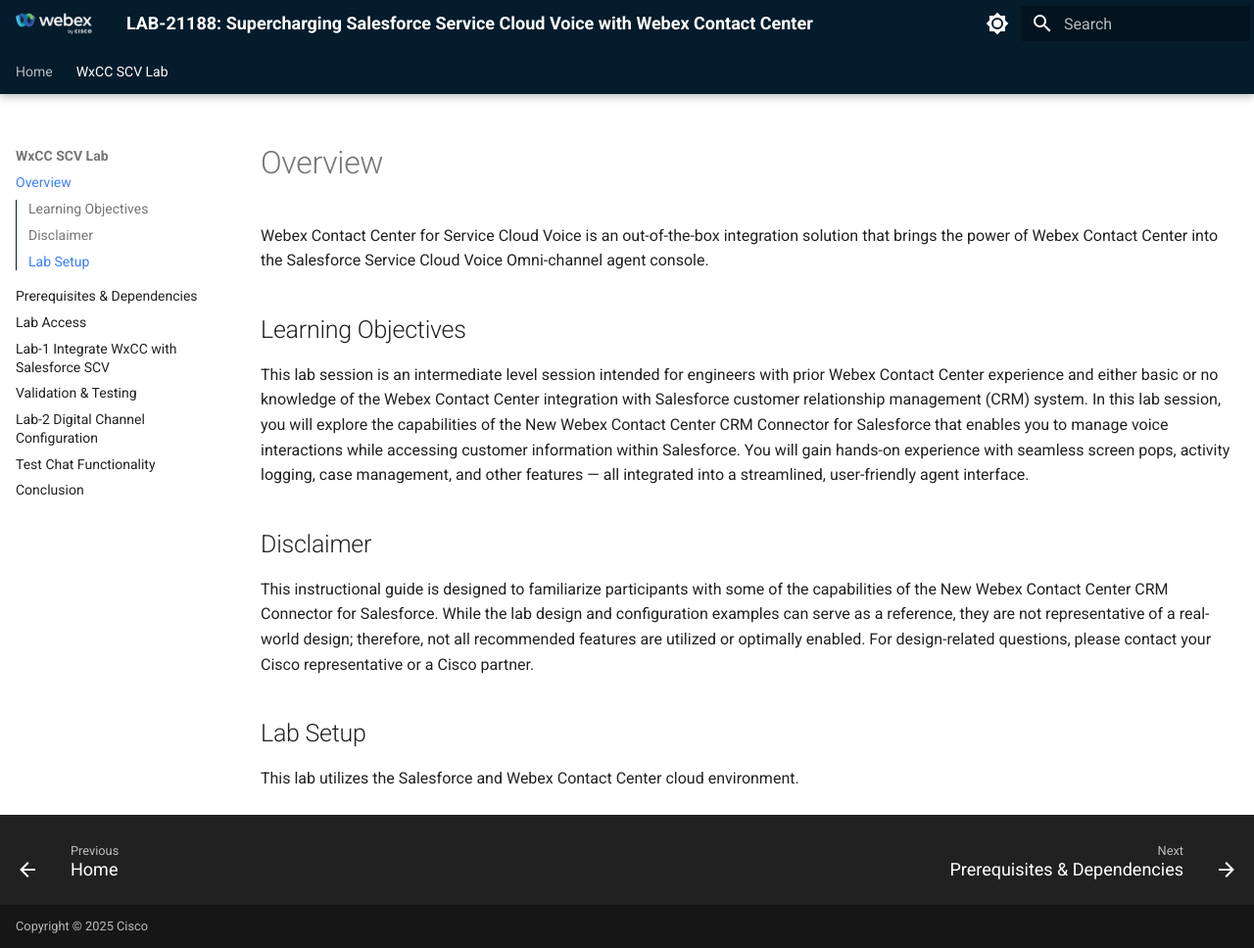
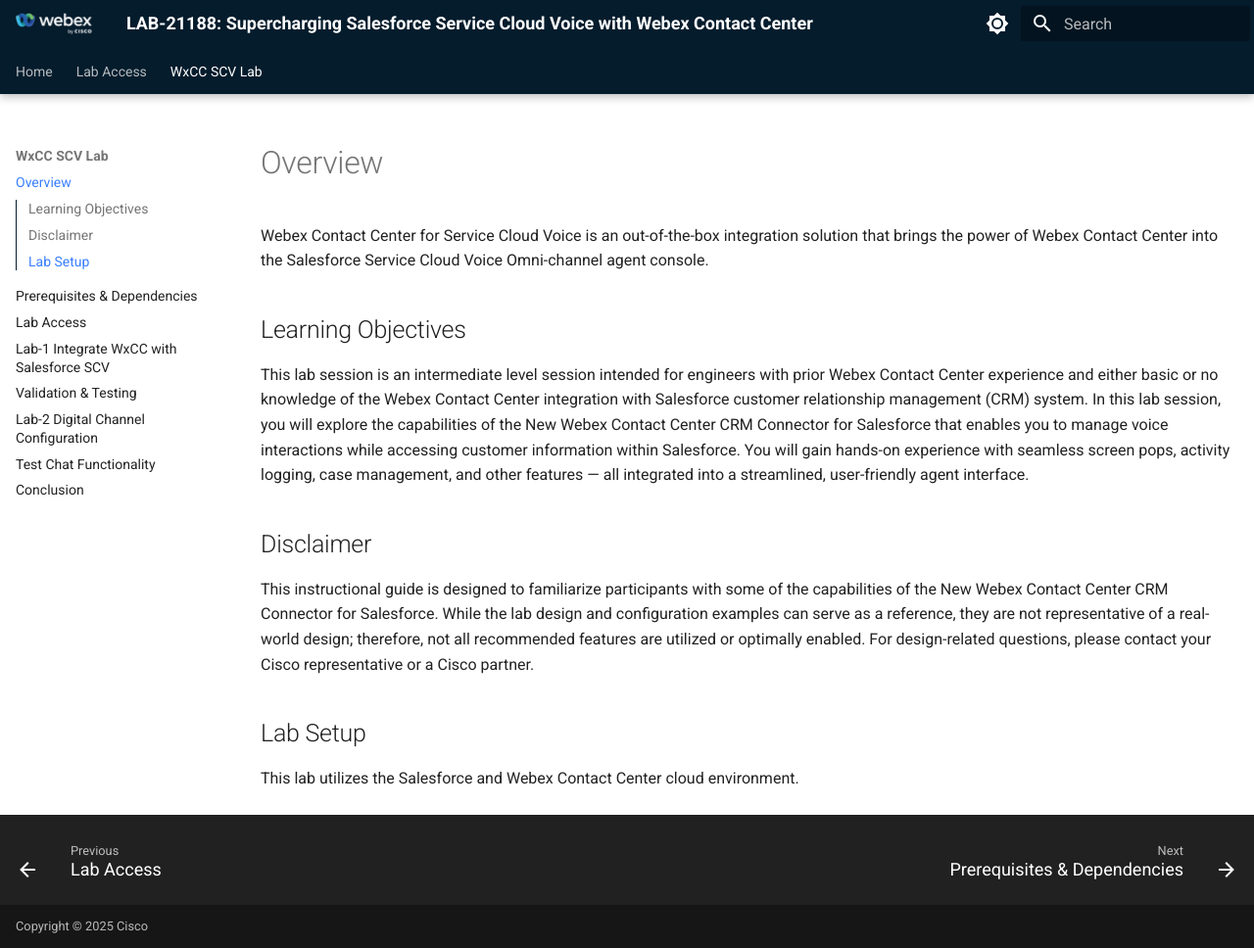
Before and after one commit to WebexCC-SA/LAB-21188, an MkDocs documentation site: the page built from docs/overviewDK.md, in a window 1280 px wide and 968 px high. Shown: the whole window at 98% size. Built offline with MkDocs 1.6.1 and Material for MkDocs 9.7.7, drawn with Linux system fonts in a browser that asks for light colours.

Commit message:
Update mkdocs.yml

```diff
--- a/mkdocs.yml
+++ b/mkdocs.yml
@@ -87,6 +87,7 @@
 nav:
   - Home: index.md
   # - Welcome: welcome.md
+  - Lab Access: labAccessDK.md
   - WxCC SCV Lab:
       - Overview: overviewDK.md
       - Prerequisites & Dependencies: preReqDK.md
```
